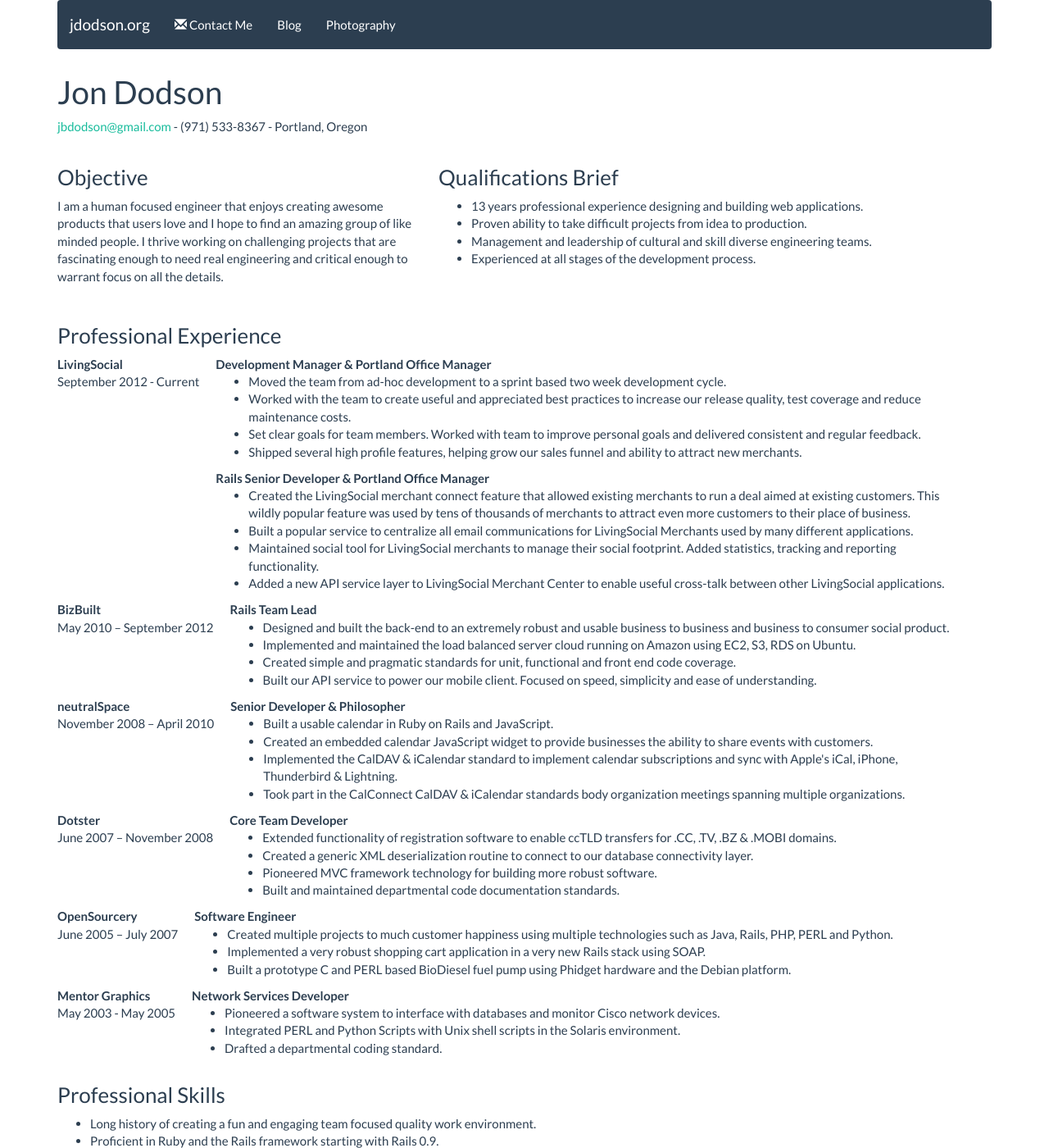
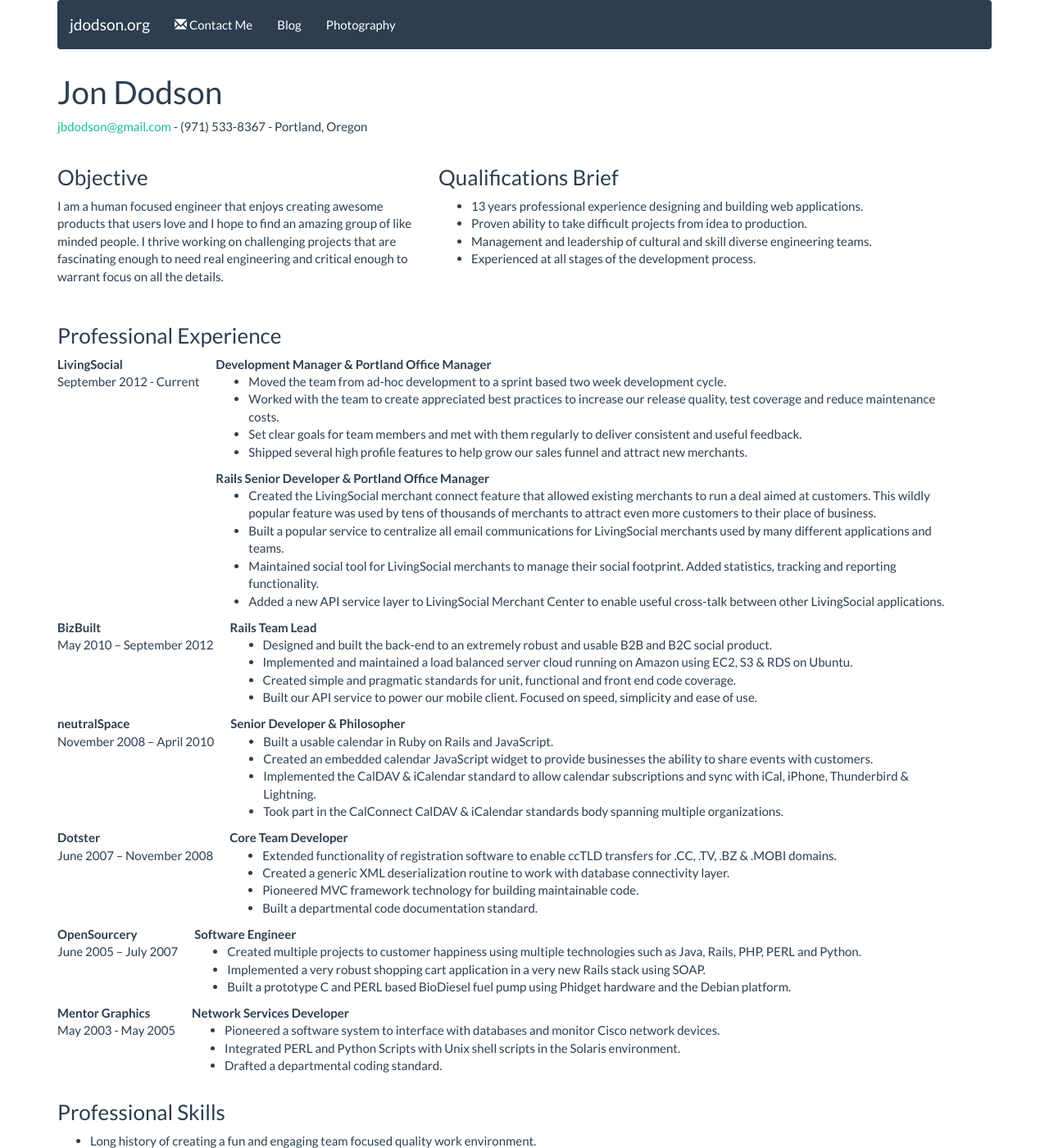
Before and after one commit to jdodson/oldjdodsonorg, a Jekyll site: the page built from resume.html, in a window 1280 px wide and 1400 px high. Shown: the whole window at 82% size. Built offline with Jekyll 4.4.1, drawn with Linux system fonts in a browser that asks for light colours; Markdown is read by kramdown in place of the engine named in the settings.

Commit message:
Reworked some sentences for clarity and readability

```diff
--- a/resume.html
+++ b/resume.html
@@ -43,15 +43,15 @@
       <strong>Development Manager & Portland Office Manager</strong>
       <ul>
         <li>Moved the team from ad-hoc development to a sprint based two week development cycle.</li>
-        <li>Worked with the team to create useful and appreciated best practices to increase our release quality, test coverage and reduce maintenance costs.</li>
-        <li>Set clear goals for team members.  Worked with team to improve personal goals and delivered consistent and regular feedback.</li>
-        <li>Shipped several high profile features, helping grow our sales funnel and ability to attract new merchants.</li>
+        <li>Worked with the team to create appreciated best practices to increase our release quality, test coverage and reduce maintenance costs.</li>
+        <li>Set clear goals for team members and met with them regularly to deliver consistent and useful feedback.</li>
+        <li>Shipped several high profile features to help grow our sales funnel and attract new merchants.</li>
       </ul>
 
       <strong>Rails Senior Developer & Portland Office Manager</strong>
       <ul>
-        <li>Created the LivingSocial merchant connect feature that allowed existing merchants to run a deal aimed at existing customers.  This wildly popular feature was used by tens of thousands of merchants to attract even more customers to their place of business.</li>
-        <li>Built a popular service to centralize all email communications for LivingSocial Merchants used by many different applications.</li>
+        <li>Created the LivingSocial merchant connect feature that allowed existing merchants to run a deal aimed at customers.  This wildly popular feature was used by tens of thousands of merchants to attract even more customers to their place of business.</li>
+        <li>Built a popular service to centralize all email communications for LivingSocial merchants used by many different applications and teams.</li>
         <li>Maintained social tool for LivingSocial merchants to manage their social footprint.  Added statistics, tracking and reporting functionality.</li>
         <li>Added a new API service layer to LivingSocial Merchant Center to enable useful cross-talk between other LivingSocial applications.</li>
       </ul>
@@ -69,10 +69,10 @@
     <div class="media-right list">
       <strong>Rails Team Lead</strong>
       <ul>
-        <li>Designed and built the back-end to an extremely robust and usable business to business and business to consumer social product.</li>
-        <li>Implemented and maintained the load balanced server cloud running on Amazon using EC2, S3, RDS on Ubuntu.</li>
+        <li>Designed and built the back-end to an extremely robust and usable B2B and B2C social product.</li>
+        <li>Implemented and maintained a load balanced server cloud running on Amazon using EC2, S3 & RDS on Ubuntu.</li>
         <li>Created simple and pragmatic standards for unit, functional and front end code coverage.</li>
-        <li>Built our API service to power our mobile client.  Focused on speed, simplicity and ease of understanding.</li>
+        <li>Built our API service to power our mobile client.  Focused on speed, simplicity and ease of use.</li>
       </ul>
     </div>
   </div>
@@ -90,8 +90,8 @@
       <ul>
         <li>Built a usable calendar in Ruby on Rails and JavaScript.</li>
         <li>Created an embedded calendar JavaScript widget to provide businesses the ability to share events with customers.</li>
-        <li>Implemented the CalDAV & iCalendar standard to implement calendar subscriptions and sync with Apple's iCal, iPhone, Thunderbird & Lightning.</li>
-        <li>Took part in the CalConnect CalDAV & iCalendar standards body organization meetings spanning multiple organizations.</li>
+        <li>Implemented the CalDAV & iCalendar standard to allow calendar subscriptions and sync with iCal, iPhone, Thunderbird & Lightning.</li>
+        <li>Took part in the CalConnect CalDAV & iCalendar standards body spanning multiple organizations.</li>
       </ul>
     </div>
   </div>
@@ -108,9 +108,9 @@
       <strong>Core Team Developer</strong>
       <ul>
         <li>Extended functionality of registration software to enable ccTLD transfers for .CC, .TV, .BZ & .MOBI domains.</li>
-        <li>Created a generic XML deserialization routine to connect to our database connectivity layer.</li>
-        <li>Pioneered MVC framework technology for building more robust software.</li>
-        <li>Built and maintained departmental code documentation standards.</li>
+        <li>Created a generic XML deserialization routine to work with database connectivity layer.</li>
+        <li>Pioneered MVC framework technology for building maintainable code.</li>
+        <li>Built a departmental code documentation standard.</li>
       </ul>
     </div>
   </div>
@@ -126,7 +126,7 @@
     <div class="media-right list">
       <strong>Software Engineer</strong>
       <ul>
-        <li>Created multiple projects to much customer happiness using multiple technologies such as Java, Rails, PHP, PERL and Python.</li>
+        <li>Created multiple projects to customer happiness using multiple technologies such as Java, Rails, PHP, PERL and Python.</li>
         <li>Implemented a very robust shopping cart application in a very new Rails stack using SOAP.</li>
         <li>Built a prototype C and PERL based BioDiesel fuel pump using Phidget hardware and the Debian platform.</li>
       </ul>
```
